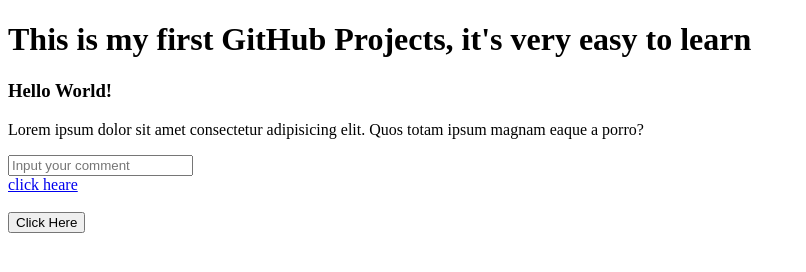
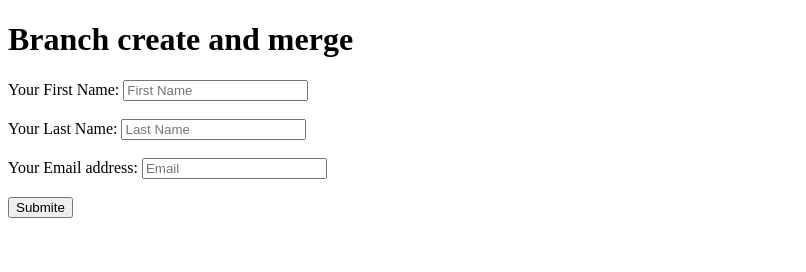
Before and after one commit to alaminhosenbd/MyFirstRepository, a plain HTML site: page index.html in a window 1280 px wide. Shown: the whole page, without its empty margins (0-806 px from the left). Drawn offline with Linux system fonts and the light colour scheme.

Commit message:
Create a BranchC then removed old code and add user input form

```diff
--- a/index.html
+++ b/index.html
@@ -7,17 +7,20 @@
     <title>My GitHub Projects</title>
 </head>
 <body>
-    <h1>This is my first GitHub Projects, it's very easy to learn</h1>
+    <h1>Branch create and merge</h1>
     <div class="container">
-        <h3 class="heading">Hello World!</h3>
-        <p>Lorem ipsum dolor sit amet consectetur adipisicing elit. Quos totam ipsum magnam eaque a porro?</p>
-
-        <input type="textarea" placeholder="Input your comment"> <br>
-
-        <a href="https://www.youtube.com/watch?v=Lt_5cFod40A&list=PL_XxuZqN0xVB_lroSm_xvTqvVBCpR4PQE&index=3">click heare</a>
-    </div><br>
-   <div class="color">
-       <input type="button" value="Click Here">
+        <form action="">
+            <label for="Name">Your First Name:</label>
+            <input type="text" id="Name" placeholder="First Name">
+              <br><br>
+            <label for="Name">Your Last Name:</label>
+            <input type="text" id="Name" placeholder="Last Name">
+            <br><br>
+            <label for="Name">Your Email address:</label>
+            <input type="email" id="Name" placeholder="Email">
+            <br><br>
+            <button>Submite</button>
+        </form>
    </div>
 </body>
 </html>
```
